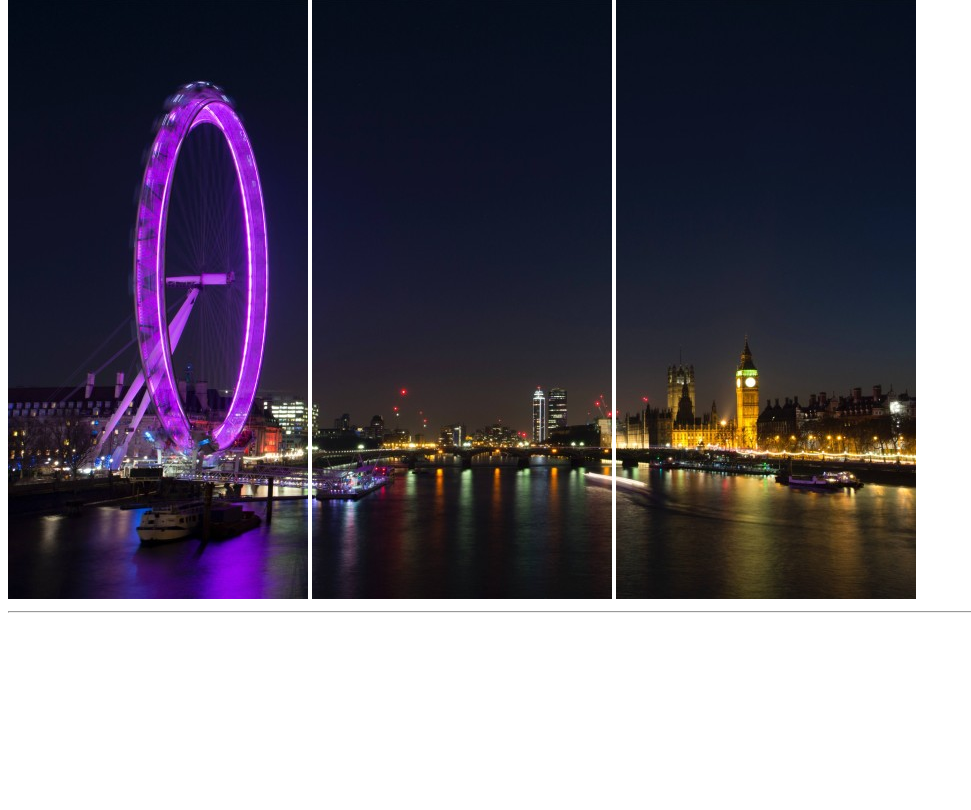
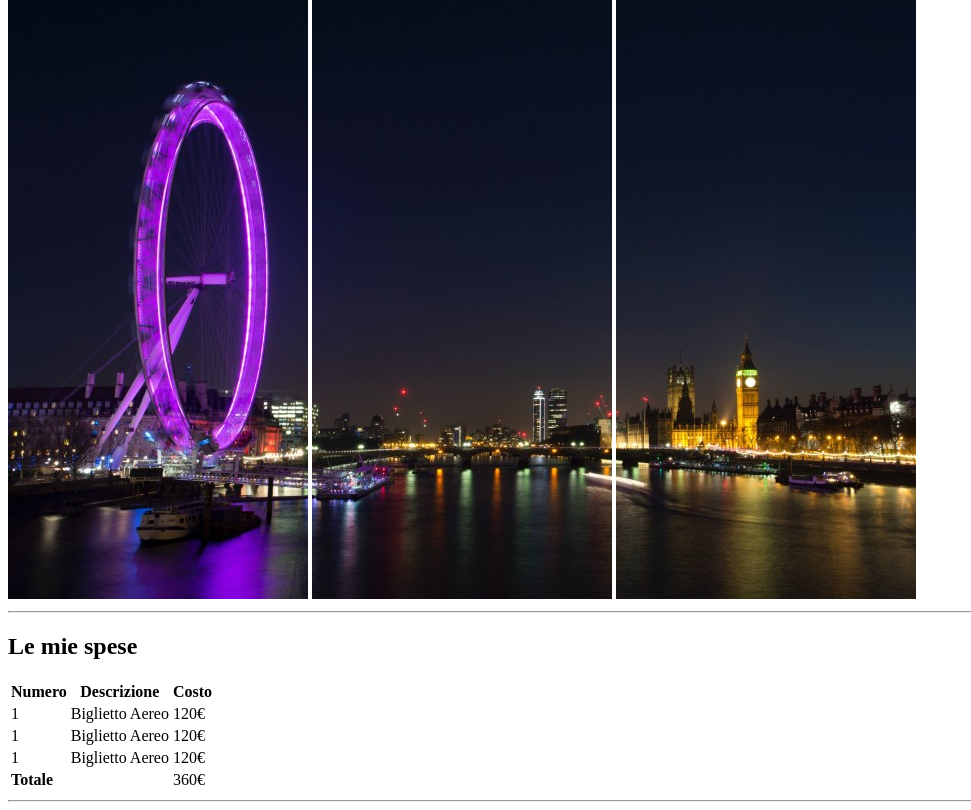
Before and after one commit to lucaconigliaro/html-london-trip, a plain HTML site: page index.html in a window 1280 px wide. Shown: the part 68-878 px from the top of the page, without its empty margins (0-971 px from the left). Before the commit the page ends 800 px from the top, so only its background shows below. Drawn offline with Linux system fonts and the light colour scheme.

Commit message:
feat: cost table added

```diff
--- a/index.html
+++ b/index.html
@@ -23,9 +23,48 @@
 
     <main>
         <!-- Sezione Spese  -->
+        <section>
+            <h2>Le mie spese</h2>
+            <table>
+                <thead>
+                    <tr>
+                        <th>Numero</th>
+                        <th>Descrizione</th>
+                        <th>Costo</th>
+                    </tr>
+                </thead>
+
+                <tbody>
+                    <tr>
+                        <td>1</td>
+                        <td>Biglietto Aereo</td>
+                        <td>120€</td>
+                    </tr>
+                    <tr>
+                        <td>1</td>
+                        <td>Biglietto Aereo</td>
+                        <td>120€</td>
+                    </tr>
+                    <tr>
+                        <td>1</td>
+                        <td>Biglietto Aereo</td>
+                        <td>120€</td>
+                    </tr>
+                </tbody>
+
+                <tfoot>
+                    <tr>
+                        <td colspan="2">
+                            <strong>Totale</strong>
+                        </td>
+                        <td>360€</td>
+                    </tr>
+                </tfoot>
+            </table>
+        </section>
 
         <!-- Fine Sezione Spese  -->
-
+        <hr>
 
         <!-- Sezione To do List  -->
 
```
